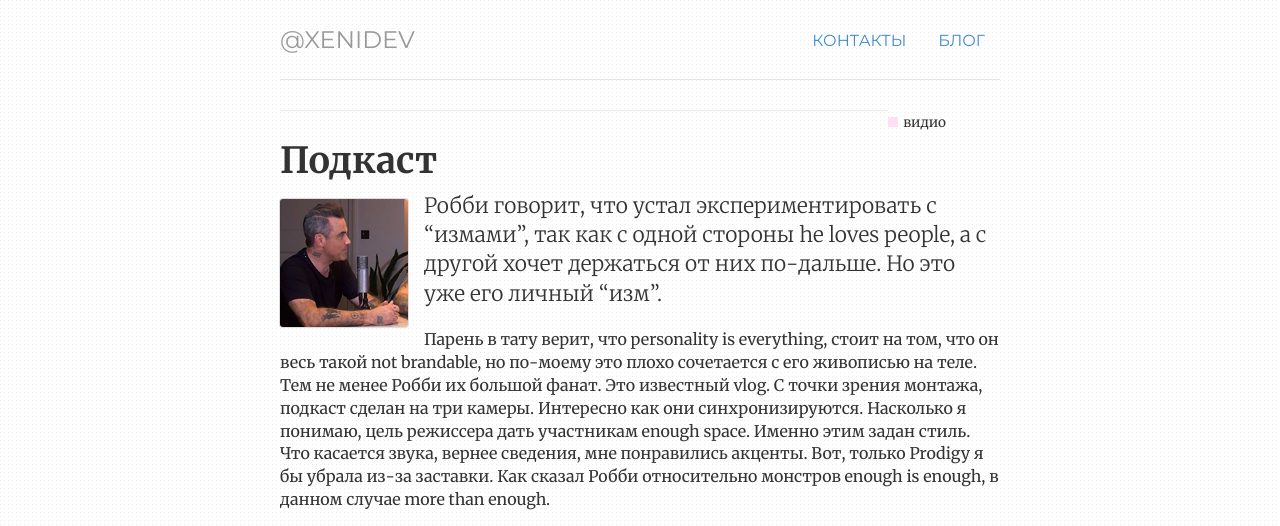
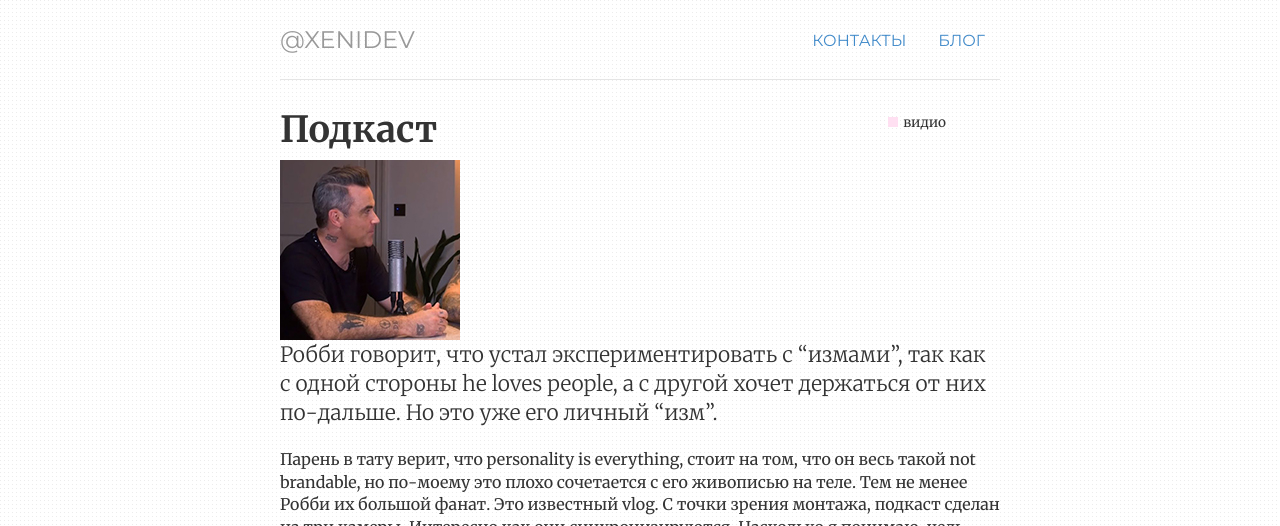
Before and after one commit to ValeraS/xenidev.github.io, a Jekyll site: the page built from _posts/2017-12-25-Подкаст.md, in a window 1280 px wide. Shown: the top 526 px of the page. Built offline with Jekyll 4.4.1, drawn with Linux system fonts in a browser that asks for light colours; some of the changed text lies outside the part shown; grey boxes are pictures that could not be loaded.

Commit message:
Update post.html

```diff
--- a/_layouts/post.html
+++ b/_layouts/post.html
@@ -17,6 +17,7 @@ notes: active
           <p><small class="pull-right">{{category}}</p><span class="badge-category-razrabotka"></span></small>
       </div>
 
+
       <div>
         {% elsif page.categories contains 'видио' %}
          <p><small class="pull-right">{{category}}</p><span class="badge-category-video"></span></small>
@@ -31,44 +32,44 @@ notes: active
 
 
 
+<!-- Post content -->
+
+<div class="notebody">
+
+  <div class="post-article-title">
+    <h1>{{ page.title }}</h1>
+  </div>
+  <!-- Featured Image-->
+  {% if page.image %}
+  <img class="featured-image-single" src="{{ page.image }}" alt="{{ page.title }}" /> {% endif %} {{ content }}
+</div>
+<!-- Post info -->
+<div class="noteinfo">
+  <!-- include some categories and tags maybe? -->
+
+
+  <!-- Post category -->
+
+
+  <div class="metabox-k-d">
+    <div class="metabox-d">
+      <i class="fa fa-calendar"></i>{{ page.date | date:"%d.%m.%Y"}}
+    </div>
+
+
+<hr>
+
+
+<!-- Post info-tags  -->
+<div class="margin10 label-tag">
+  {% if page.tags.size > 0 %} Tag{% if page.tags.size > 1 %}s{% endif %}: {{ page.tags | sort | join: " | " }} {% endif %}
+</div>
 
 
 
 
 
 
-
-
-
-
-
-
-
-
-
-
-
-
-
-
-
-      <hr>
-      <h1>{{ page.title }}</h1>
-
-   <!-- Post content -->
-   <div class="notebody">
-      <!-- Featured Image-->
-      {% if page.image %}
-      <img class="featured-image" src="{{ page.image }}" alt="{{ page.title }}" />
-      {% endif %}
-      {{ content }}
-   </div>
-   <!-- Post info -->
-   <div class="noteinfo">
-      <!-- include some categories and tags maybe? -->
-   </div>
-   <hr>
-</div>
 <!-- / .note .single -->
 </div>
-<!-- /.notes --
+<!-- /.notes -->
```
